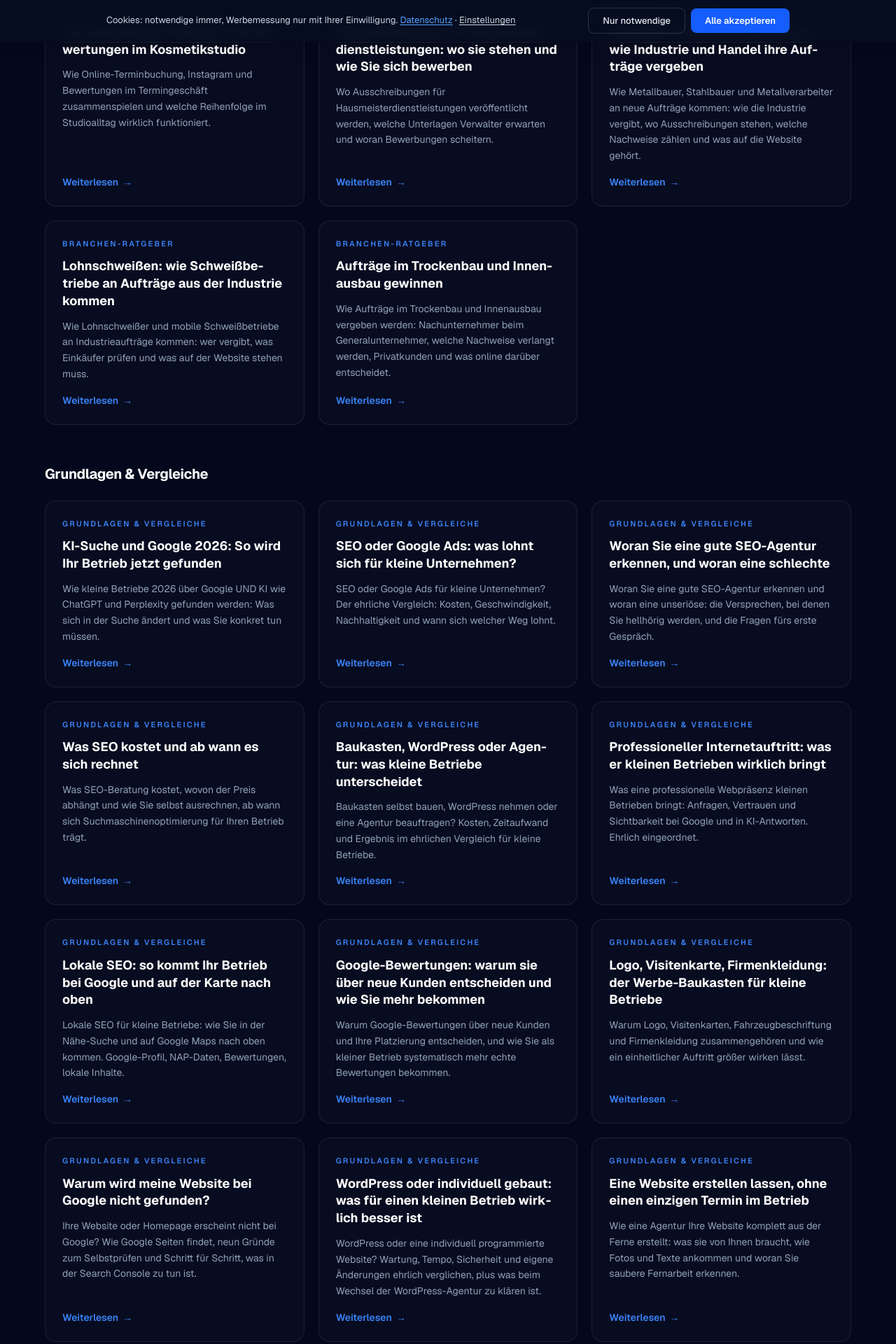
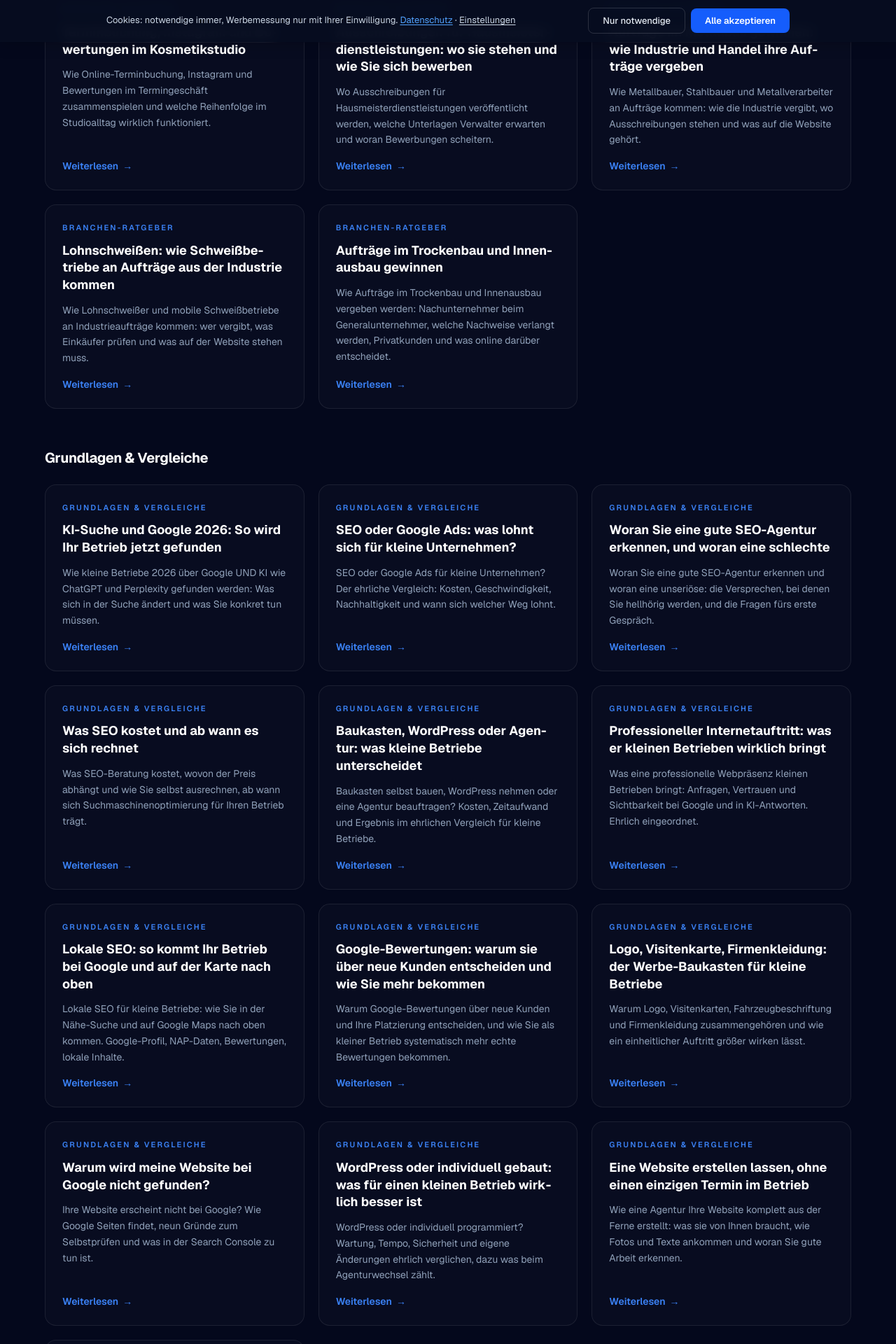
Before and after one commit to zitatfriend-afk/Mehrauftrag, a Next.js app: page /ratgeber in a window 1280 px wide. Shown: the part 740-2660 px from the top of the page at 70% size. Built offline with nearby package versions, Linux system fonts and the light colour scheme.

Commit message:
Meta-Descriptions auf unter 160 Zeichen gekuerzt (nur Metadaten)
Co-Authored-By: Claude Opus 5.5 <noreply@anthropic.com>
Claude-Session: https://claude.ai/code/session_01SbfBvZFiL8oXdGxjfxnyAT

```diff
--- a/app/ratgeber/_articles.ts
+++ b/app/ratgeber/_articles.ts
@@ -444,7 +444,7 @@ export const ARTICLES: Article[] = [
     title: "Aufträge im Metallbau gewinnen: wie Industrie und Handel ihre Aufträge vergeben",
     metaTitle: "Metallbau Aufträge gewinnen: so vergibt die Industrie",
     description:
-      "Wie Metallbauer, Stahlbauer und Metallverarbeiter an neue Aufträge kommen: wie die Industrie vergibt, wo Ausschreibungen stehen, welche Nachweise zählen und was auf die Website gehört.",
+      "Wie Metallbauer, Stahlbauer und Metallverarbeiter an Aufträge kommen: wie die Industrie vergibt, wo Ausschreibungen stehen und was auf die Website gehört.",
     datePublished: "2026-08-11",
     dateModified: "2026-10-19",
     readingTime: "10 Min.",
@@ -1672,7 +1672,7 @@ export const ARTICLES: Article[] = [
     title: "Warum wird meine Website bei Google nicht gefunden?",
     metaTitle: "Website wird bei Google nicht gefunden? 9 Gründe und Lösungen",
     description:
-      "Ihre Website oder Homepage erscheint nicht bei Google? Wie Google Seiten findet, neun Gründe zum Selbstprüfen und Schritt für Schritt, was in der Search Console zu tun ist.",
+      "Ihre Website erscheint nicht bei Google? Wie Google Seiten findet, neun Gründe zum Selbstprüfen und was in der Search Console zu tun ist.",
     datePublished: "2026-09-08",
     dateModified: "2026-10-19",
     readingTime: "10 Min.",
@@ -1895,7 +1895,7 @@ export const ARTICLES: Article[] = [
     title: "WordPress oder individuell gebaut: was für einen kleinen Betrieb wirklich besser ist",
     metaTitle: "WordPress oder individuell gebaut? Ratgeber für Betriebe",
     description:
-      "WordPress oder eine individuell programmierte Website? Wartung, Tempo, Sicherheit und eigene Änderungen ehrlich verglichen, plus was beim Wechsel der WordPress-Agentur zu klären ist.",
+      "WordPress oder individuell programmiert? Wartung, Tempo, Sicherheit und eigene Änderungen ehrlich verglichen, dazu was beim Agenturwechsel zählt.",
     datePublished: "2026-10-13",
     dateModified: "2026-10-13",
     readingTime: "7 Min.",
@@ -2009,7 +2009,7 @@ export const ARTICLES: Article[] = [
     title: "Eine Website erstellen lassen, ohne einen einzigen Termin im Betrieb",
     metaTitle: "Website erstellen lassen ohne Termin vor Ort | Ratgeber",
     description:
-      "Wie eine Agentur Ihre Website komplett aus der Ferne erstellt: was sie von Ihnen braucht, wie Fotos und Texte ankommen und woran Sie saubere Fernarbeit erkennen.",
+      "Wie eine Agentur Ihre Website komplett aus der Ferne erstellt: was sie von Ihnen braucht, wie Fotos und Texte ankommen und woran Sie gute Arbeit erkennen.",
     datePublished: "2026-10-13",
     dateModified: "2026-10-13",
     readingTime: "6 Min.",
--- a/public/website-bringt-keine-anfragen.html
+++ b/public/website-bringt-keine-anfragen.html
@@ -5,7 +5,7 @@
 <meta name="viewport" content="width=device-width, initial-scale=1">
 
 <title>Website bringt keine Anfragen? 10 Wege zu mehr Anfragen</title>
-<meta name="description" content="Ihre Website bringt keine Anfragen oder Kunden? Selbsttest in zehn Minuten, Diagnose mit drei Zahlen und zehn Änderungen, die mehr Anfragen über die Website bringen.">
+<meta name="description" content="Ihre Website bringt keine Anfragen oder Kunden? Selbsttest, Diagnose mit drei Zahlen und zehn Änderungen, die mehr Anfragen bringen.">
 <link rel="canonical" href="https://www.mehrauftrag.de/website-bringt-keine-anfragen">
 <meta name="robots" content="index, follow">
 <meta name="keywords" content="Website bringt keine Anfragen, Homepage bringt keine Kunden, Website konvertiert nicht, warum kommen keine Anfragen über die Website, Website Analyse kostenlos, mehr Anfragen über die Website">
@@ -15,7 +15,7 @@
 <meta property="og:locale" content="de_DE">
 <meta property="og:site_name" content="Mehr Auftrag">
 <meta property="og:title" content="Website bringt keine Anfragen? 10 Wege zu mehr Anfragen">
-<meta property="og:description" content="Ladezeit, Mobilansicht, unklarer Nutzen, fehlende SEO. Erst die Ursache finden, dann entscheiden, ob Reparatur oder Neubau.">
+<meta property="og:description" content="Ihre Website bringt keine Anfragen oder Kunden? Selbsttest, Diagnose mit drei Zahlen und zehn Änderungen, die mehr Anfragen bringen.">
 <meta property="og:url" content="https://www.mehrauftrag.de/website-bringt-keine-anfragen">
 <meta property="og:image" content="https://www.mehrauftrag.de/og-image.jpg">
 <meta name="twitter:card" content="summary_large_image">
```
